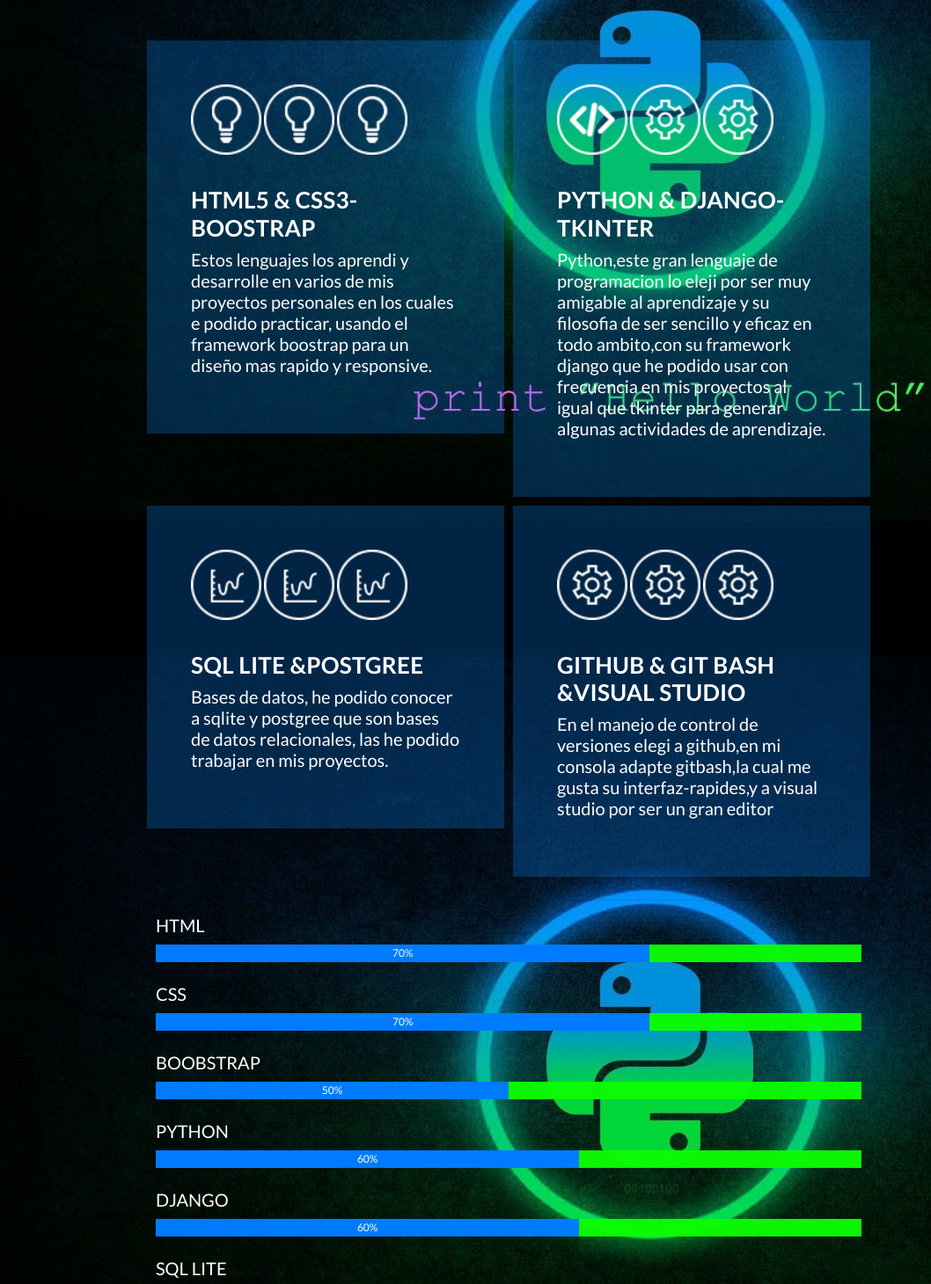
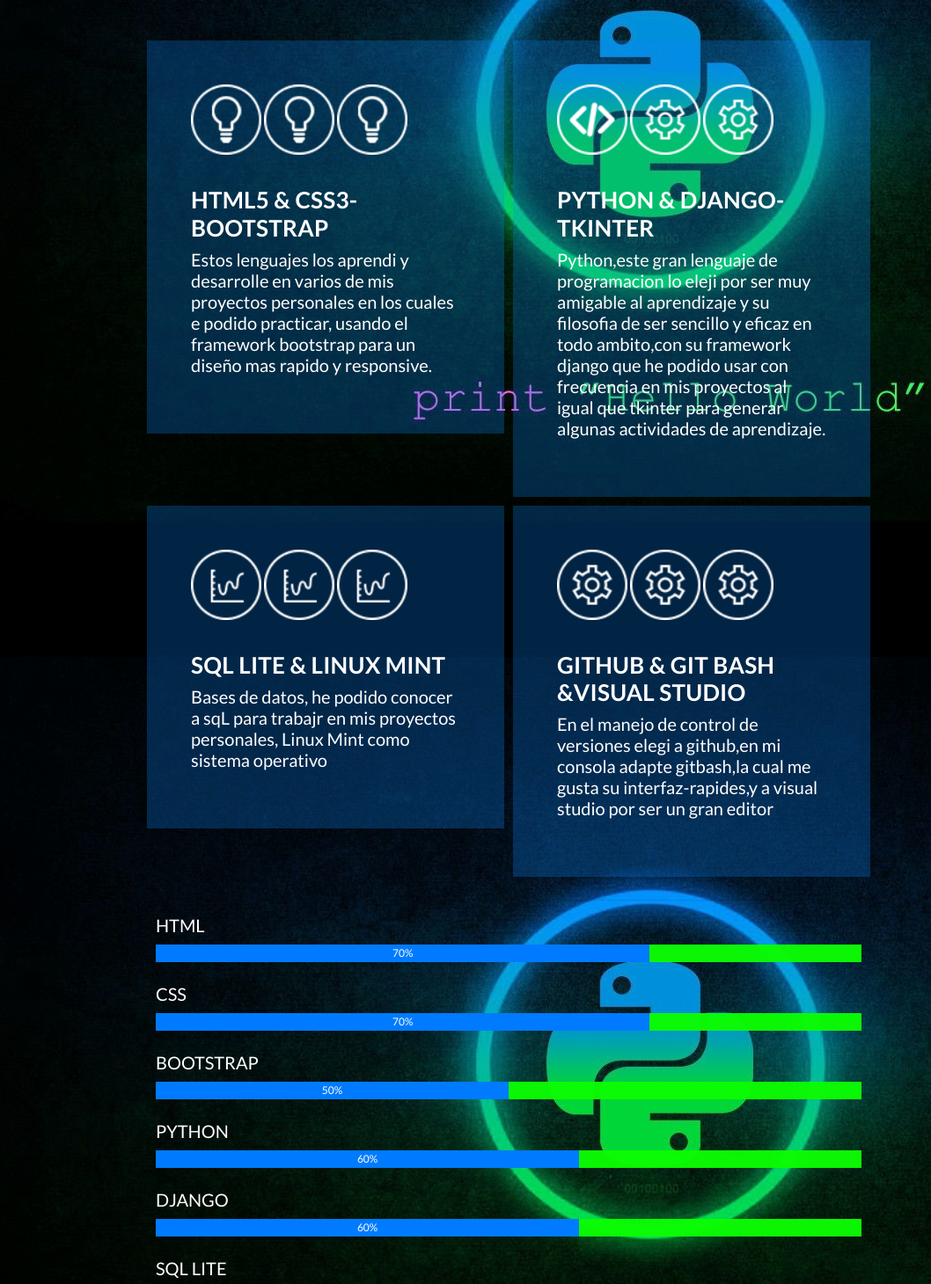
Before and after one commit to alonso0218/Portafolios, a Django app: page / in a window 1280 px wide. Shown: the part 1423-2883 px from the top of the page at 88% size, without its empty margins (222-1280 px from the left). Run offline with Django 3.2, Linux system fonts and the light colour scheme; some libraries are stand-ins or nearby versions.

Commit message:
color y adicion mint linux

```diff
--- a/contactoapp/templates/contactoapp/home.html
+++ b/contactoapp/templates/contactoapp/home.html
@@ -85,10 +85,10 @@
           <div class="one-service-icon service-icon"></div>
           <div class="second-service-icon service-icon"></div>
           <div class="third-service-icon service-icon"></div>
-          <h4>HTML5 &amp; CSS3-BOOSTRAP</h4>
+          <h4>HTML5 &amp; CSS3-BOOTSTRAP</h4>
           <p>
             Estos lenguajes los aprendi y desarrolle en varios de mis proyectos personales en los cuales e podido
-            practicar, usando el framework boostrap para un diseño mas rapido y responsive.
+            practicar, usando el framework bootstrap para un diseño mas rapido y responsive.
           </p>
         </div>
       </div>
@@ -110,11 +110,10 @@
           <div class="seven-service-icon service-icon"></div>
           <div class="eigth-service-icon service-icon"></div>
           <div class="nine-service-icon service-icon"></div>
-          <h4>SQL LITE &amp;POSTGREE </h4>
+          <h4>SQL LITE &amp;  LINUX MINT </h4>
           <p>
-            Bases de datos, he podido conocer a sqlite y postgree que son bases de datos relacionales, las he podido
-            trabajar
-            en mis proyectos.
+            Bases de datos, he podido conocer a sqL para trabajr en mis proyectos personales, Linux Mint como sistema operativo
+
           </p>
         </div>
       </div>
@@ -158,7 +157,7 @@
           </div><!-- /.skill -->
           <br>
           <div class="skill">
-            <h5>BOOBSTRAP</h5>
+            <h5>BOOTSTRAP</h5>
             <div class="progress">
               <div class="progress-bar" role="progressbar" style="width: 50%;" aria-valuenow="25" aria-valuemin="0"
                 aria-valuemax="100">50%
@@ -289,7 +288,7 @@
       </div>
     </div>
   </div>
-  ][
+
 
 </section>
 <!-- educacion -->
@@ -361,6 +360,11 @@
                 <h5>2020</h5>
                 <p><em>FUNDACION CARLOS SLIM</em></p>
               </div>
+            </div>
+            <div class="resume-item">
+              <h4>SCRUM AVANZADO</h4>
+              <h5>2021</h5>
+              <p><em>LINKEDIN</em></p>
             </div>
             <div class="col-lg-6" data-aos="fade-up" data-aos-delay="100">
               <br>
--- a/static/contactoapp/assets/css/templatemo-style.css
+++ b/static/contactoapp/assets/css/templatemo-style.css
@@ -415,7 +415,7 @@
 }
 
 .service-item:hover {
-    background-color: rgb(251, 243, 243);
+    background-color: rgba(148, 206, 253, 0.438);
 }
 
 .service-item:hover h4 {
@@ -482,7 +482,7 @@
 }
 
 .service-item:hover .six-service-icon {
-    background-image: url(../images/django-logo.jpg);
+    background-image: url(../images/tkinter.png);
 
 }
 /* iconos base de datos  */
@@ -499,7 +499,7 @@
 }
 
 .service-item:hover .eigth-service-icon {
-    background-image: url(../images/logopostgree.jpg);
+    background-image: url(../images/mint_logo.jpg);
 
 }
 .service-item .nine-service-icon {
```
Also changed, not shown: static/contactoapp/assets/images/mint_logo.jpg (added), static/contactoapp/assets/images/tkinter.png (added).
